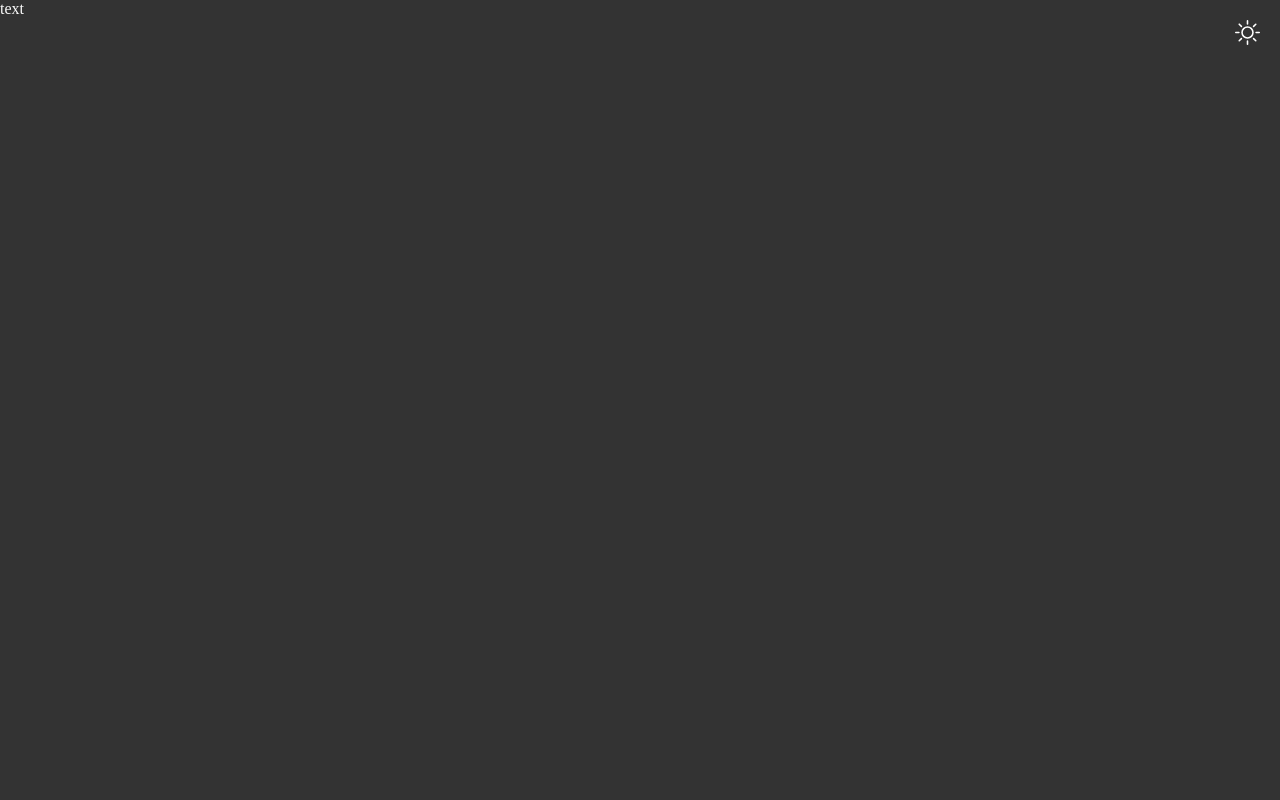
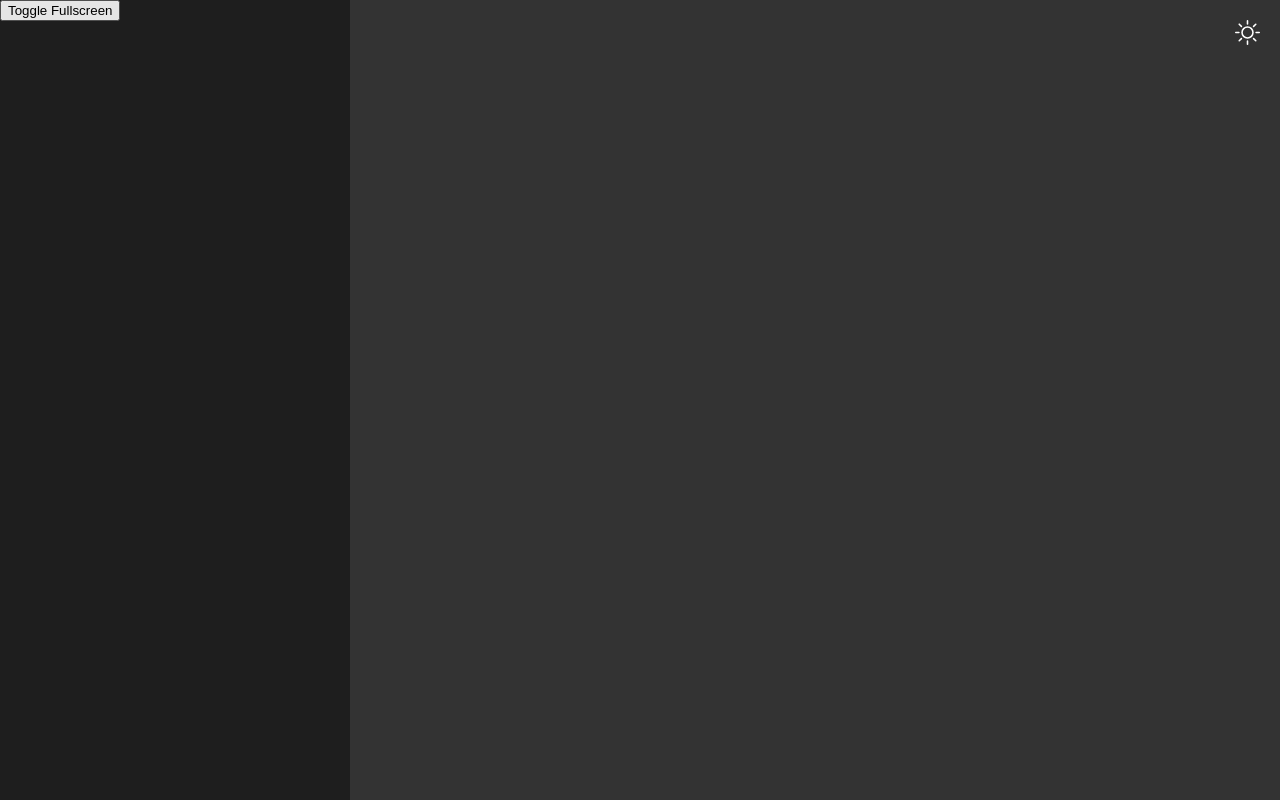
Before and after one commit to hocineismail/dashboar-template, a React app: page / in a window 1280 px wide. Built offline with nearby package versions, Linux system fonts and the light colour scheme.

Commit message:
implement sidebar
integrate sidebar and add new feature to change the application to fullscreen

```diff
--- a/src/App.tsx
+++ b/src/App.tsx
@@ -7,7 +7,8 @@ import GlobalStyles from "./styles/globals";
 import { light } from "./styles/themes/light";
 import { dark } from "./styles/themes/dark";
 import ThemeMode from "./components/theme/ThemeMode";
-const Div = styled.div``;
+import Dashboard from "./pages/dashboard";
+
 interface ThemeInit {
   ready: boolean;
   theme: string;
@@ -54,7 +55,7 @@ export function App() {
       <ThemeProvider theme={state.theme === "DARK" ? dark : light}>
         <ThemeMode />
         <GlobalStyles />
-        <Div>text</Div>
+        <Dashboard />
       </ThemeProvider>
     </ThemeContext.Provider>
   );
--- /dev/null
+++ b/src/components/layout.tsx
@@ -0,0 +1,12 @@
+import React from "react";
+import Sidebar from "./sidebar/sidebar";
+
+function Layout({ children }: any) {
+  return (
+    <>
+      <Sidebar />
+      {children}
+    </>
+  );
+}
+export default Layout;
--- /dev/null
+++ b/src/components/sidebar/StyledSIdeBar.tsx
@@ -0,0 +1,12 @@
+import styled from "styled-components";
+
+export const StyledSIdeBar = styled.div`
+  max-width: 350px;
+  position: fixed;
+  width: 100%;
+  left: 0;
+  top: 0;
+  bottom: 0px;
+  transition: 0.3s;
+  background-color: ${({ theme }) => theme.colors.backgroundSidebar};
+`;
--- /dev/null
+++ b/src/components/sidebar/sidebar.tsx
@@ -0,0 +1,22 @@
+import React from "react";
+import { StyledSIdeBar } from "./StyledSIdeBar";
+
+function Sidebar() {
+  const toggleFullscreen = () => {
+    const element = document.documentElement;
+    if (element.requestFullscreen) {
+      element.requestFullscreen();
+    }
+    if (document.fullscreenElement) {
+      document.exitFullscreen();
+    }
+  };
+
+  return (
+    <StyledSIdeBar>
+      {" "}
+      <button onClick={toggleFullscreen}>Toggle Fullscreen</button>
+    </StyledSIdeBar>
+  );
+}
+export default Sidebar;
--- /dev/null
+++ b/src/pages/dashboard.tsx
@@ -0,0 +1,12 @@
+import React from "react";
+
+import Layout from "../components/layout";
+
+function Dashboard() {
+  return (
+    <>
+      <Layout>sdsdsdsd</Layout>
+    </>
+  );
+}
+export default Dashboard;
--- a/src/styles/globals/index.tsx
+++ b/src/styles/globals/index.tsx
@@ -12,12 +12,15 @@ const GlobalStyles = createGlobalStyle<ThemeProps>`
  html, body {
     margin: 0;
     padding: 0;
-
+     transition: 0.3s;
     background-color: ${({ theme }) => theme.colors.background};
     color: ${({ theme }) => theme.colors.text};
     }
 
+  .sidebar {
+    background-color: ${({ theme }) => theme.colors.background};
 
+  }
   h1, h2, h3, h4, h5, h6 {
     font-weight: 600;
   }
--- a/src/styles/themes/dark.tsx
+++ b/src/styles/themes/dark.tsx
@@ -3,6 +3,7 @@ export const dark: any = {
     primary: "#fafafa",
     secondary: "#333",
     background: "#333",
+    backgroundSidebar: "#1e1e1e",
     text: "#fafafa",
   },
   font: {
--- a/src/styles/themes/light.tsx
+++ b/src/styles/themes/light.tsx
@@ -3,6 +3,7 @@ export interface Theme {
     primary: string;
     secondary: string;
     background: string;
+    backgroundSidebar: string;
     text: string;
   };
   font: {
@@ -16,6 +17,7 @@ export const light: Theme = {
     primary: "#E1E1E1",
     secondary: "#fafafa",
     background: "#fff",
+    backgroundSidebar: "#333",
     text: "#333",
   },
   font: {
```
